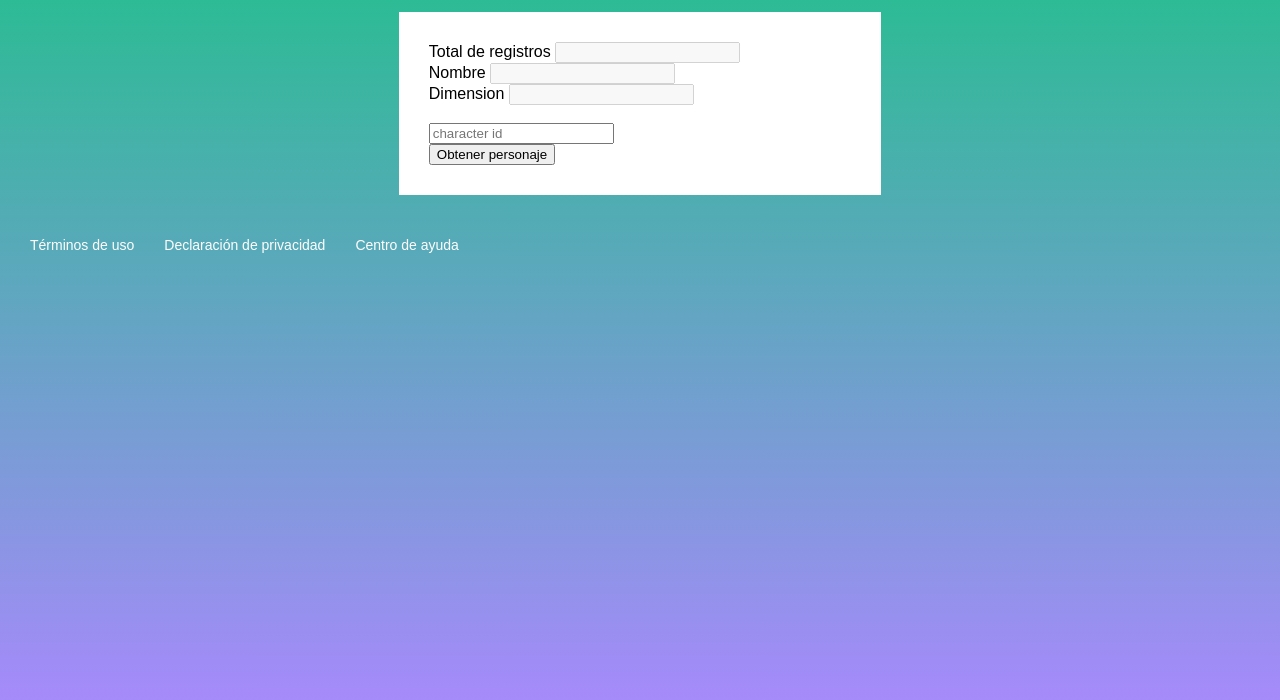
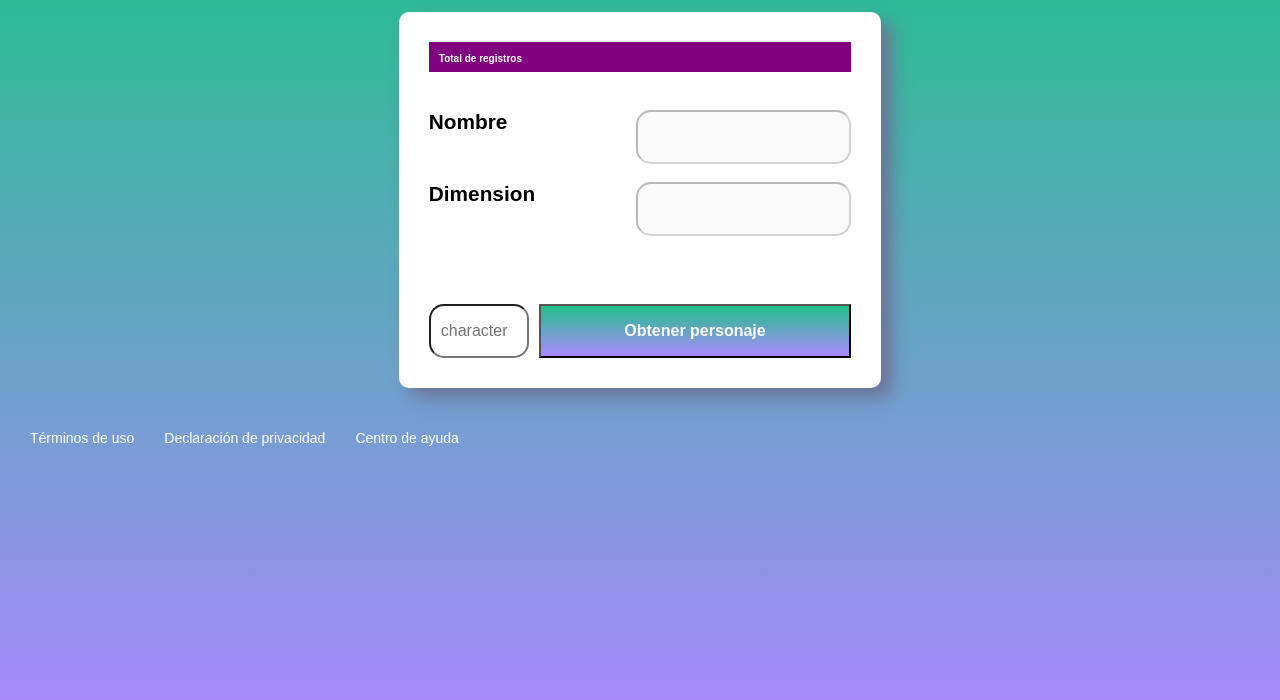
Before and after one commit to platzi/escuelajs-reto-03, a plain HTML site: page src/index.html in a window 1280 px wide. Shown: the part 68-768 px from the top of the page. Drawn offline with Linux system fonts and the light colour scheme; no server answers.

Commit message:
chulear la tarjeta del personaje, div class'rickAndMorty'

```diff
--- a/src/index.html
+++ b/src/index.html
@@ -28,20 +28,29 @@
 
 
         <div class="rickAndMorty">
+            <div class="inputWrapper recordsTotal">
                 <label for="">Total de registros</label>
                 <input type="text" name="" id="totalRecords" disabled="true">
+            </div>
             <br>
+            <div class="inputWrapper characterName">
                 <label for="">Nombre</label>
                 <input type="text" name="" id="characterName" disabled="true">
+            </div>
             <br>
+            <div class="inputWrapper characterDimension">
                 <label for="">Dimension</label>
                 <input type="text" name="" id="characterDimension" disabled="true">
+            </div>
             <br>
+            <figure action="" class="characterImageWrapper">
                 <img src="" alt="" id="characterImage">
+            </figure>
             <br>
-            <input type="text" name="" id="idCharacter" placeholder="character id">
-            <br>
-            <button onclick="getCharacters()">Obtener personaje</button>
+            <div class="inputWrapper getCharacter">
+                <input min="1" type="number" onmouseup="getCharacters()" on name="" id="idCharacter" placeholder="character id">
+                <button onclick="getCharacters()" id="getCharactersButton">Obtener personaje</button>
+            </div>
         </div>
 
 
--- a/src/index.js
+++ b/src/index.js
@@ -94,7 +94,13 @@ const data1 = (responseText) => {
   const characters = JSON.parse(responseText);
   const character = characters.results[0];
   const urlApi = API + character.id;
-  renderInput(characters.info.count, '#totalRecords');
+  const charactersCount = characters.info.count;
+  renderInput(charactersCount, '#totalRecords');
+
+  const $characterIdInput = document.getElementById('idCharacter');
+  // Asignar como valor máximo del input del id el máximo de personajes
+  $characterIdInput.setAttribute('max', charactersCount);
+
   // console.log(character.id === 1);
   // debugger;
   fetchData({
--- a/src/styles.css
+++ b/src/styles.css
@@ -107,7 +107,7 @@ body {
 }
 .rick-morty-page{
   background: linear-gradient(#21C08B, #AB88FF);
-  height: 100vh;
+  min-height: 100vh;
 }
 .rick-morty-page .header, .rick-morty-page .footer{
   background: none;
@@ -233,6 +233,74 @@ body {
     width: 33%;
     margin: 0 auto;
     padding: 30px;
+    box-shadow: 11px 10px 18px 0px rgb(107,116,153);
+    border-radius: 10px;
+}
+.characterImageWrapper {
+  display: grid;
+  grid-template-columns: 1fr;
+  justify-items: center;
+}
+.inputWrapper {
+  display: grid;
+  grid-template-columns: 1fr 1fr;
+  grid-gap: 10px;
+}
+.inputWrapper.getCharacter{
+  grid-template-columns: 100px 3fr!important;
+
+}
+.inputWrapper.getCharacter input{
+  /* border-radius: 0; */
+  padding-left: 10px;
+  text-align: left;
+}
+.inputWrapper.getCharacter  button{
+  background: linear-gradient(#21C08B, #AB88FF);
+  color: white;
+  font-size: 16px;
+  font-weight: 700;
+}
+.inputWrapper.getCharacter:hover  button{
+  background: linear-gradient(#2a775e, #4b28a0);
+
+}
+
+.inputWrapper input {
+    border-radius: 15px;
+    font-size: 1em;
+    text-align: center;
+    height: 3em;;
+}::placeholder {
+
+}
+.inputWrapper label{
+  /* border: 1px solid red; */
+  font-weight: 700;
+  font-size: 1.3em;
+  background-blend-mode: hue;
+  border-radius: 5px;
+}
+.inputWrapper.recordsTotal {
+  height: 30px;
+  margin: 0;
+  /* display: block; */
+  background: purple;
+  width: 100%;
+  margin-bottom: 20px;
+  justify-content: space-between;
+  grid-template-columns: 100px 100px;
+}
+.inputWrapper.recordsTotal input, .inputWrapper.recordsTotal label {
+  padding-left: 10px;
+  font-size: 10px;
+  border: none;
+  background: no-repeat;
+  color: white;
+  display: grid;
+  grid-template-columns: 1fr;
+  align-items: center;
+  /* text-align: center; */
 }
 
 @media screen and (max-width: 600px) {
```
Lines whose indentation alone changed are shown as unchanged.
